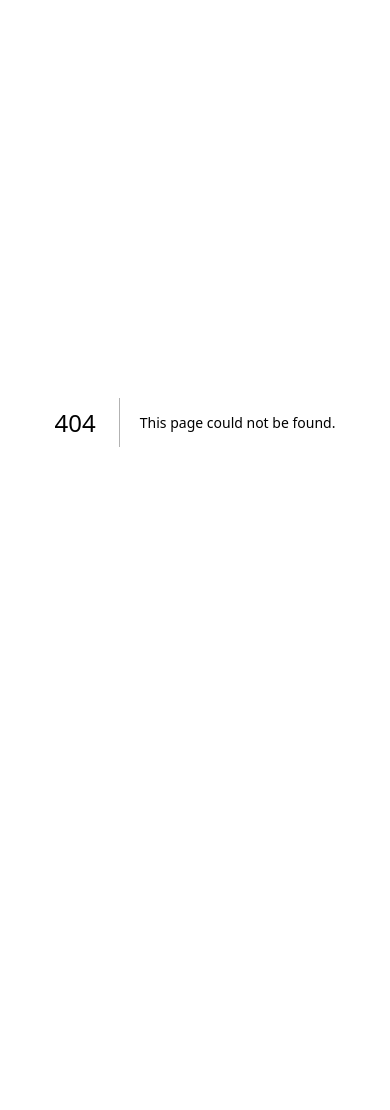
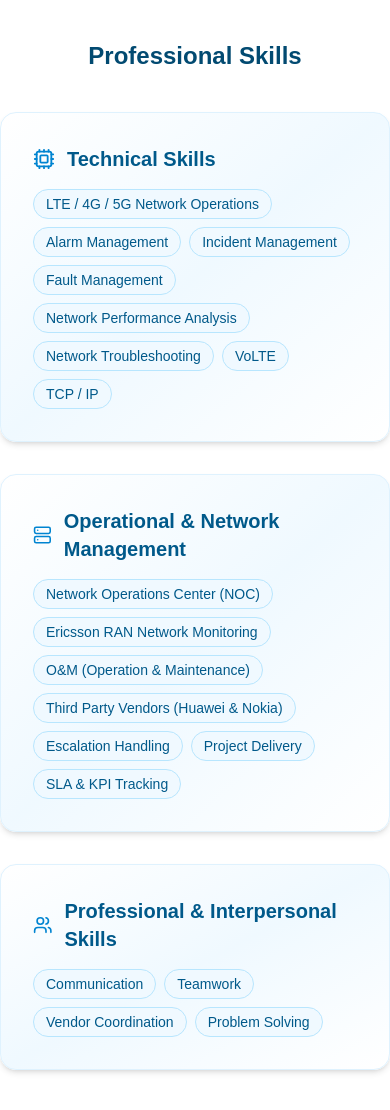
Before and after one commit to syamjir/portfolio-dharmishta, a Next.js app: page /skills in a window 390 px wide. Before the commit this address had no page. Before the commit the page ends 844 px from the top, so only its background shows below. Built offline with nearby package versions, Linux system fonts and the light colour scheme.

Commit message:
feat: add Skills page with responsive layout and design

```diff
--- /dev/null
+++ b/app/skills/page.tsx
@@ -0,0 +1,127 @@
+"use client";
+
+import { motion } from "framer-motion";
+import PageTransition from "../../components/PageTransition";
+import { Cpu, Server, Users, Cog } from "lucide-react";
+
+export default function Skills() {
+  const technical = [
+    "LTE / 4G / 5G Network Operations",
+    "Alarm Management",
+    "Incident Management",
+    "Fault Management",
+    "Network Performance Analysis",
+    "Network Troubleshooting",
+    "VoLTE",
+    "TCP / IP",
+  ];
+
+  const operational = [
+    "Network Operations Center (NOC)",
+    "Ericsson RAN Network Monitoring",
+    "O&M (Operation & Maintenance)",
+    "Third Party Vendors (Huawei & Nokia)",
+    "Escalation Handling",
+    "Project Delivery",
+    "SLA & KPI Tracking",
+  ];
+
+  const soft = [
+    "Communication",
+    "Teamwork",
+    "Vendor Coordination",
+    "Problem Solving",
+  ];
+
+  return (
+    <PageTransition>
+      <section className="max-w-5xl mx-auto py-10">
+        <motion.h1
+          initial={{ opacity: 0, y: -20 }}
+          animate={{ opacity: 1, y: 0 }}
+          transition={{ duration: 0.5 }}
+          className="text-2xl  md:text-3xl font-extrabold text-sky-900 mb-10 text-center"
+        >
+          Professional Skills
+        </motion.h1>
+
+        <div className="grid md:grid-cols-2 gap-8">
+          {/* Technical Skills */}
+          <motion.div
+            initial={{ opacity: 0, y: 40 }}
+            animate={{ opacity: 1, y: 0 }}
+            transition={{ duration: 0.6 }}
+            className="bg-gradient-to-br from-white via-sky-50 to-white border border-sky-100 rounded-2xl shadow-md hover:shadow-xl transition-all duration-300 p-8"
+          >
+            <div className="flex items-center gap-3 mb-4">
+              <Cpu className="text-sky-600" size={22} />
+              <h2 className="text-xl font-semibold text-sky-800">
+                Technical Skills
+              </h2>
+            </div>
+            <div className="flex flex-wrap gap-2">
+              {technical.map((skill) => (
+                <span
+                  key={skill}
+                  className="px-3 py-1 bg-sky-50 border border-sky-200 rounded-full text-sm text-sky-800 hover:bg-sky-100 transition-colors font-medium"
+                >
+                  {skill}
+                </span>
+              ))}
+            </div>
+          </motion.div>
+
+          {/* Operational Skills */}
+          <motion.div
+            initial={{ opacity: 0, y: 40 }}
+            animate={{ opacity: 1, y: 0 }}
+            transition={{ duration: 0.6, delay: 0.1 }}
+            className="bg-gradient-to-br from-white via-sky-50 to-white border border-sky-100 rounded-2xl shadow-md hover:shadow-xl transition-all duration-300 p-8"
+          >
+            <div className="flex items-center gap-3 mb-4">
+              <Server className="text-sky-600" size={22} />
+              <h2 className="text-xl font-semibold text-sky-800">
+                Operational & Network Management
+              </h2>
+            </div>
+            <div className="flex flex-wrap gap-2">
+              {operational.map((skill) => (
+                <span
+                  key={skill}
+                  className="px-3 py-1 bg-sky-50 border border-sky-200 rounded-full text-sm text-sky-800 hover:bg-sky-100 transition-colors font-medium"
+                >
+                  {skill}
+                </span>
+              ))}
+            </div>
+          </motion.div>
+
+          {/* Soft Skills */}
+          <motion.div
+            initial={{ opacity: 0, y: 40 }}
+            animate={{ opacity: 1, y: 0 }}
+            transition={{ duration: 0.6, delay: 0.2 }}
+            className="bg-gradient-to-br from-white via-sky-50 to-white border border-sky-100 rounded-2xl shadow-md hover:shadow-xl transition-all duration-300 p-8 md:col-span-2"
+          >
+            <div className="flex items-center gap-3 mb-4">
+              <Users className="text-sky-600" size={22} />
+              <h2 className="text-xl font-semibold text-sky-800">
+                Professional & Interpersonal Skills
+              </h2>
+            </div>
+            <div className="flex flex-wrap gap-2">
+              {soft.map((skill) => (
+                <span
+                  key={skill}
+                  className="px-3 py-1 bg-sky-50 border border-sky-200 rounded-full text-sm text-sky-800 hover:bg-sky-100 transition-colors font-medium"
+                >
+                  {skill}
+                </span>
+              ))}
+            </div>
+          </motion.div>
+        </div>
+      </section>
+    </PageTransition>
+  );
+}
```
